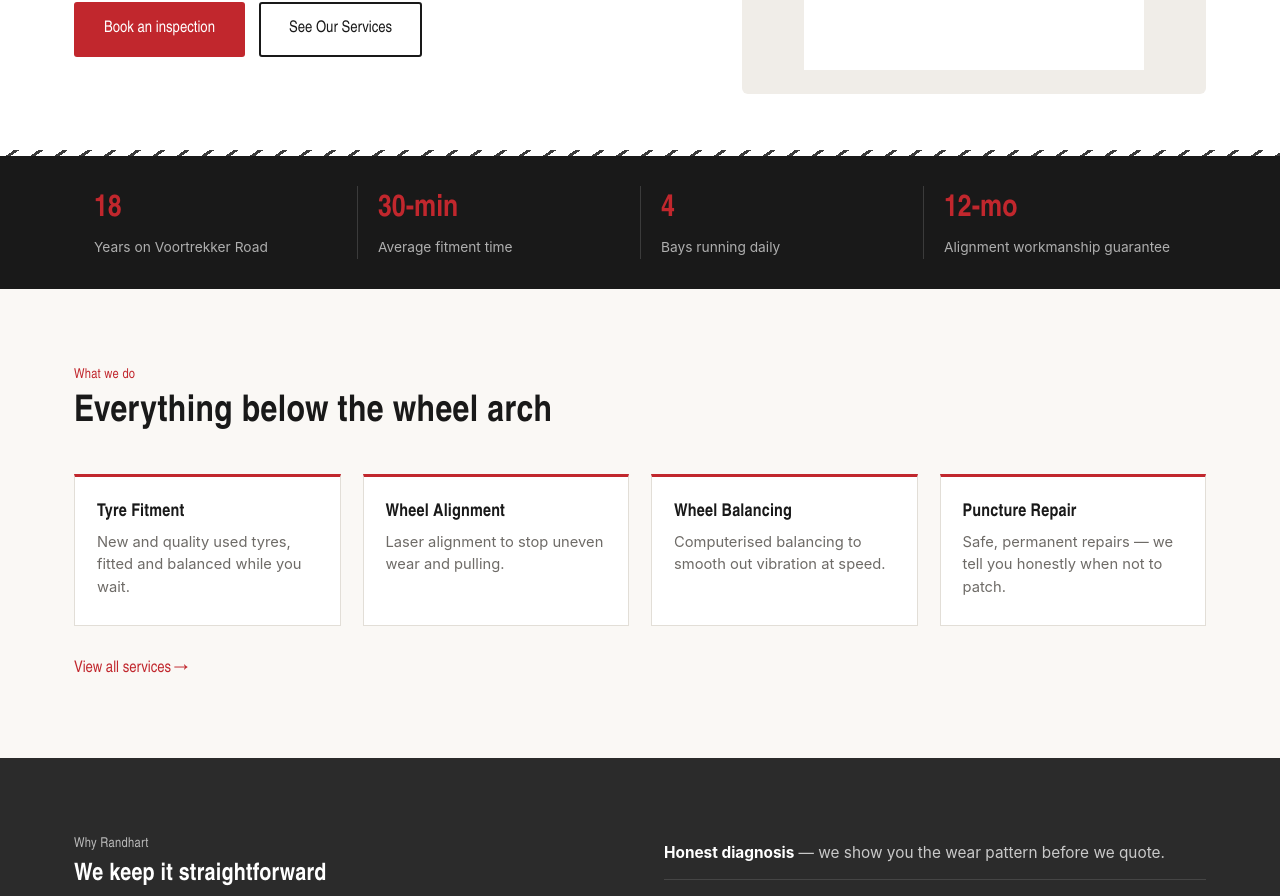
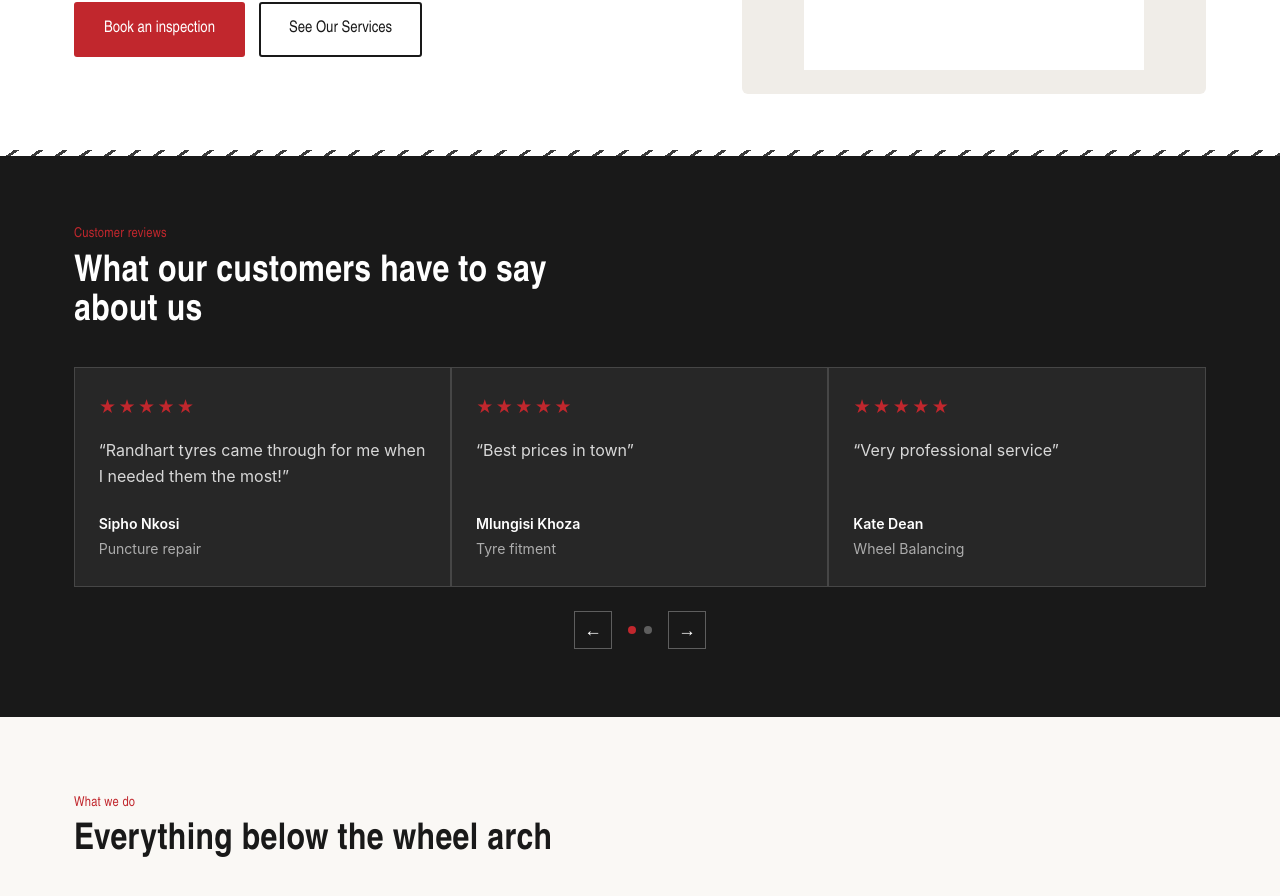
Before and after one commit to MnceSibeko/randhart-tyres-website, an Angular app in the folder randhart-tyres/: page / in a window 1280 px wide. Shown: the part 479-1375 px from the top of the page. Built offline with nearby package versions, Linux system fonts and the light colour scheme.

Commit message:
Adding a reviews section.

```diff
--- a/randhart-tyres/src/app/pages/home/home.component.html
+++ b/randhart-tyres/src/app/pages/home/home.component.html
@@ -19,14 +19,35 @@
   <div class="rh-tread"></div>
 </section>
 
-<section class="rh-stats">
-  <div class="rh-container rh-stats__grid">
-    @for (s of stats; track s.label) {
-      <div class="rh-stats__item">
-        <span class="rh-stats__value">{{ s.value }}</span>
-        <span class="rh-stats__label">{{ s.label }}</span>
+<section class="rh-reviews" aria-labelledby="reviews-heading">
+  <div class="rh-container">
+    <div class="rh-reviews__head">
+      <p class="rh-eyebrow">Customer reviews</p>
+      <h2 id="reviews-heading">What our customers have to say about us</h2>
+    </div>
+    <div class="rh-reviews__slider-wrap">
+      <div class="rh-reviews__slider" #slider>
+        @for (review of reviews; track review.service) {
+          <article class="rh-review-card">
+            <div class="rh-review-card__stars" aria-label="5 out of 5 stars">★★★★★</div>
+            <blockquote>{{ review.quote }}</blockquote>
+            <footer>
+              <strong>{{ review.customer }}</strong>
+              <span>{{ review.service }}</span>
+            </footer>
+          </article>
+        }
       </div>
-    }
+      <div class="rh-reviews__controls">
+        <button class="rh-slider-btn" (click)="onUserInteract(activeIndex - 1 < 0 ? pageCount - 1 : activeIndex - 1)" aria-label="Previous review">&#8592;</button>
+        <div class="rh-reviews__dots">
+          @for (_ of [].constructor(pageCount); track $index) {
+            <button class="rh-dot" [class.rh-dot--active]="$index === activeIndex" (click)="onUserInteract($index)" [attr.aria-label]="'Page ' + ($index + 1)"></button>
+          }
+        </div>
+        <button class="rh-slider-btn" (click)="onUserInteract(activeIndex + 1 >= pageCount ? 0 : activeIndex + 1)" aria-label="Next review">&#8594;</button>
+      </div>
+    </div>
   </div>
 </section>
 
--- a/randhart-tyres/src/app/pages/home/home.component.scss
+++ b/randhart-tyres/src/app/pages/home/home.component.scss
@@ -29,28 +29,92 @@
 }
 .rh-hero__mark img { width: 100%; max-width: 340px; }
 
-/* ---- Stats strip ---- */
-.rh-stats { background: var(--rh-ink); }
-.rh-stats__grid {
-  display: grid;
-  grid-template-columns: repeat(4, 1fr);
-  padding: 30px 24px;
+/* ---- Customer reviews ---- */
+.rh-reviews {
+  background: var(--rh-ink);
+  color: var(--rh-white);
+  padding: 68px 0;
 }
-.rh-stats__item {
+.rh-reviews__head {
+  max-width: 560px;
+  margin-bottom: 34px;
+}
+.rh-reviews__head h2 {
+  color: var(--rh-white);
+  font-size: clamp(1.8rem, 3vw, 2.3rem);
+}
+.rh-reviews__slider-wrap { position: relative; }
+.rh-reviews__slider {
+  display: flex;
+  overflow: hidden;
+  scroll-snap-type: x mandatory;
+}
+.rh-review-card {
+  flex: 0 0 calc(100% / 3);
+  scroll-snap-align: start;
   display: flex;
   flex-direction: column;
-  gap: 4px;
-  padding: 0 20px;
-  border-left: 1px solid rgba(255, 255, 255, 0.15);
+  min-height: 220px;
+  padding: 26px 24px;
+  background: rgba(255, 255, 255, 0.06);
+  border: 1px solid rgba(255, 255, 255, 0.14);
 }
-.rh-stats__item:first-child { border-left: none; }
-.rh-stats__value {
-  font-family: var(--rh-font-display);
-  font-size: 1.9rem;
+.rh-review-card__stars {
   color: var(--rh-red);
+  font-size: 1.05rem;
+  letter-spacing: 0.12em;
+}
+.rh-review-card blockquote {
+  margin: 18px 0 24px;
+  color: rgba(255, 255, 255, 0.82);
+  font-size: 1rem;
+  line-height: 1.6;
+}
+.rh-review-card footer {
+  display: flex;
+  flex-direction: column;
+  gap: 3px;
+  margin-top: auto;
+  font-size: 0.88rem;
+}
+.rh-review-card strong {
+  color: var(--rh-white);
   font-weight: 600;
 }
-.rh-stats__label { color: rgba(255, 255, 255, 0.65); font-size: 0.86rem; }
+.rh-review-card footer span { color: rgba(255, 255, 255, 0.62); }
+.rh-reviews__controls {
+  display: flex;
+  align-items: center;
+  justify-content: center;
+  gap: 16px;
+  margin-top: 24px;
+}
+.rh-slider-btn {
+  background: none;
+  border: 1px solid rgba(255,255,255,0.3);
+  color: var(--rh-white);
+  width: 38px;
+  height: 38px;
+  cursor: pointer;
+  font-size: 1.1rem;
+  display: flex;
+  align-items: center;
+  justify-content: center;
+  transition: border-color 0.2s;
+  &:hover { border-color: var(--rh-white); }
+}
+.rh-reviews__dots { display: flex; gap: 8px; }
+.rh-dot {
+  width: 8px;
+  height: 8px;
+  border-radius: 50%;
+  border: none;
+  background: rgba(255,255,255,0.3);
+  cursor: pointer;
+  padding: 0;
+  transition: background 0.2s;
+  &.rh-dot--active { background: var(--rh-red); }
+}
 
 /* ---- Generic section ---- */
 .rh-section { padding: 76px 0; }
@@ -119,8 +183,7 @@
 @media (max-width: 900px) {
   .rh-hero__inner { grid-template-columns: 1fr; padding-top: 44px; }
   .rh-hero__mark { order: -1; max-width: 260px; margin: 0 auto; }
-  .rh-stats__grid { grid-template-columns: repeat(2, 1fr); gap: 20px 0; }
-  .rh-stats__item:nth-child(3) { border-left: none; }
+  .rh-review-card { flex: 0 0 100%; }
   .rh-services-grid { grid-template-columns: repeat(2, 1fr); }
   .rh-why__grid { grid-template-columns: 1fr; }
 }
--- a/randhart-tyres/src/app/pages/home/home.component.ts
+++ b/randhart-tyres/src/app/pages/home/home.component.ts
@@ -1,4 +1,4 @@
-import { Component } from '@angular/core';
+import { Component, ElementRef, OnDestroy, OnInit, ViewChild } from '@angular/core';
 import { RouterLink } from '@angular/router';
 
 interface ServiceTeaser {
@@ -6,9 +6,10 @@ interface ServiceTeaser {
   desc: string;
 }
 
-interface Stat {
-  value: string;
-  label: string;
+interface Review {
+  quote: string;
+  customer: string;
+  service: string;
 }
 
 @Component({
@@ -17,12 +18,68 @@ interface Stat {
   templateUrl: './home.component.html',
   styleUrl: './home.component.scss',
 })
-export class HomeComponent {
-  readonly stats: Stat[] = [
-    { value: '18', label: 'Years on Voortrekker Road' },
-    { value: '30-min', label: 'Average fitment time' },
-    { value: '4', label: 'Bays running daily' },
-    { value: '12-mo', label: 'Alignment workmanship guarantee' },
+export class HomeComponent implements OnInit, OnDestroy {
+  @ViewChild('slider') sliderRef!: ElementRef<HTMLElement>;
+  activeIndex = 0;
+  private timer: ReturnType<typeof setInterval> | null = null;
+  readonly perPage = 3;
+
+  get pageCount() { return Math.ceil(this.reviews.length / this.perPage); }
+
+  ngOnInit() { this.startAuto(); }
+  ngOnDestroy() { this.stopAuto(); }
+
+  private startAuto() {
+    this.timer = setInterval(() => this.slide(1), 4000);
+  }
+
+  private stopAuto() {
+    if (this.timer) clearInterval(this.timer);
+  }
+
+  slide(dir: -1 | 1) {
+    const next = (this.activeIndex + dir + this.pageCount) % this.pageCount;
+    this.slideTo(next);
+  }
+
+  slideTo(index: number) {
+    this.activeIndex = index;
+    const slider = this.sliderRef.nativeElement;
+    slider.scrollTo({ left: slider.clientWidth * index, behavior: 'smooth' });
+  }
+
+  onUserInteract(index: number) {
+    this.stopAuto();
+    this.slideTo(index);
+    this.startAuto();
+  }
+
+  readonly reviews: Review[] = [
+    {
+      quote: '“Very professional service. I will be coming back again!”',
+      customer: 'Pieter Kriel',
+      service: 'Tyre fitment',
+    },
+    {
+      quote: '“The best tyre shop in town!”',
+      customer: 'Mlungisi Khoza',
+      service: 'Wheel alignment',
+    },
+    {
+      quote: '“Randhart tyres came through for me when I needed them the most!”',
+      customer: 'Sipho Nkosi',
+      service: 'Puncture repair',
+    },
+        {
+      quote: '“Best prices in town”',
+      customer: 'Mlungisi Khoza',
+      service: 'Tyre fitment',
+    },
+        {
+      quote: '“Very professional service”',
+      customer: 'Kate Dean',
+      service: 'Wheel Balancing',
+    },
   ];
 
   readonly services: ServiceTeaser[] = [
```
